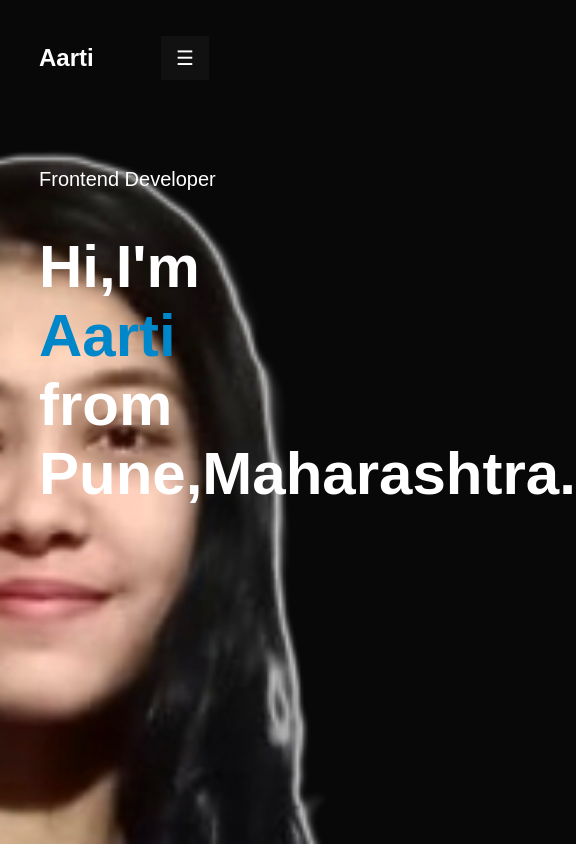
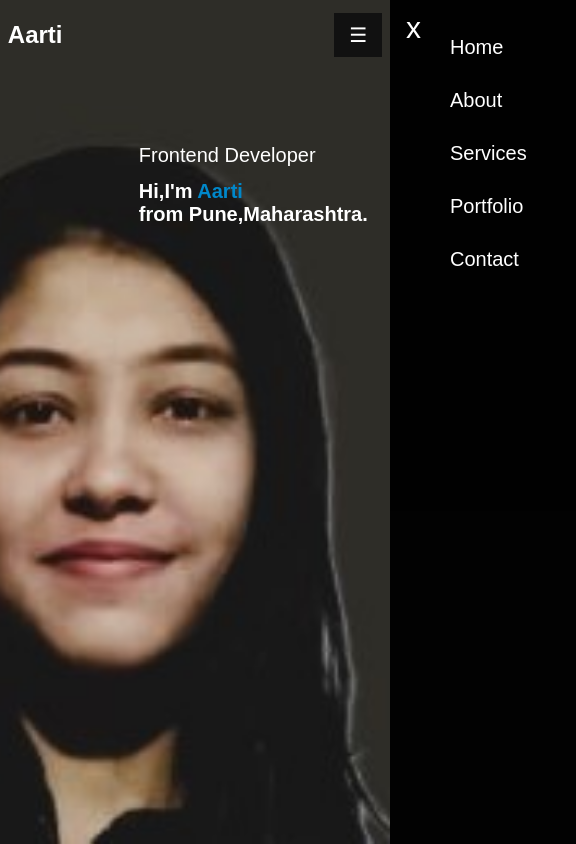
Before and after one commit to Aarti288/my-portfolio, a React (Create React App) app: page / in a window 390 px wide. Shown: the whole page, 576 px wide, since content can reach past the window. Built offline with nearby package versions, Linux system fonts and the light colour scheme.

Commit message:
added css styles of side panel

```diff
--- a/src/App.css
+++ b/src/App.css
@@ -3,7 +3,7 @@
   padding: 0;
   box-sizing: border-box;
   font-family: 'Poppins',sans-serif;
-  height:100vh;
+  overflow: hidden;
 }
 #header{
   width:100%;
@@ -66,18 +66,65 @@ nav ul li a:hover::after {
 .header-text h1 span{
   color:#0087ca;
 }
+nav button{
+  display:none;
+}
 
 @media (max-width: 768px) {
   #header {
     height:100vh;
+    background-image: url('../public/portfolio.jpg');
+
   }
-  nav{
-    width:100vw;
+  .side-panel {
+    position: fixed;
+    top: 0;
+    right: 0;
+    width: 200px;
+    height: 100%;
+    background-color: rgba(0, 0, 0, 0.8);
+    color: white;
+    transition: transform 0.3s ease-in-out;
+    transform: translateX(100%);
   }
-  nav ul li a{
+
+  .side-panel.open {
+    transform: translateX(0);
+  }
+
+  .side-panel button {
+    position: absolute;
+    top: 10px;
+    left: 10px;
+    background: none;
+    border: none;
+    font-size: 30px;
+    color: white;
+    cursor: pointer;
+  }
+
+  nav ul{
+    display:flex;
+    flex-wrap: nowrap;
+    flex-direction: column;
+
+  }
+  .side-panel.open nav ul{
+    margin-top: 80px;
+  }
+  nav ul li{
     display: none;
+    margin-top:20px;
   }
-  nav ul li button{
+  .header-text p{
+    margin-left: 35%;
+    margin-bottom:0;
+  }
+  .header-text h1{
+    font-size:20px;
+    margin-left: 35%;
+  }
+  nav button{
     display:block;
     font-size: 20px;
     cursor: pointer;
@@ -86,7 +133,17 @@ nav ul li a:hover::after {
     padding: 10px 15px;
     border: none;
   }
-  nav ul li button:hover {
+  nav button:hover {
     background-color:#444;
   }
+  .container{
+    padding:1px 2%;
+  }
+  .side-panel nav{
+    display:block;
+  }
+  .side-panel nav ul li{
+    display:block;
+  }
+
 }
--- a/src/App.js
+++ b/src/App.js
@@ -3,12 +3,15 @@ import { useState } from 'react';
 import './App.css';
 
 function App() {
-  const [sideBar,openSideBar]=useState(false);
+  const [sideBar,setSideBar]=useState(false);
   const openSidePanel=()=>{
-    openSideBar(true);
+    setSideBar(true);
     console.log(sideBar);
 
   }
+  const closeSidePanel = () => {
+    setSideBar(false);
+  };
   return (
     <div className="App">
     <div id="header">
@@ -16,13 +19,13 @@ function App() {
         <nav>
           <h1>Aarti</h1>
           <ul>
-            <li><button onClick={openSidePanel}>☰</button></li>
             <li><a>Home</a></li>
             <li><a>About</a></li>
             <li><a>Services</a></li>
             <li><a>Portfolio</a></li>
             <li><a>Contact</a></li>
           </ul>
+          <button onClick={openSidePanel}>☰</button>
         </nav>
 
         <div className="header-text">
@@ -32,12 +35,18 @@ function App() {
       </div>
     </div>
 
-     {
-      sideBar &&
-      (
-        <div>Hello</div>
-      )
-     }
+    <div className={`side-panel ${sideBar ? 'open' : ''}`}>
+        <button onClick={closeSidePanel}>x</button>
+        <nav>
+          <ul>
+            <li><a>Home</a></li>
+            <li><a>About</a></li>
+            <li><a>Services</a></li>
+            <li><a>Portfolio</a></li>
+            <li><a>Contact</a></li>
+          </ul>
+          </nav>
+      </div>
 
     </div>
   );
```
